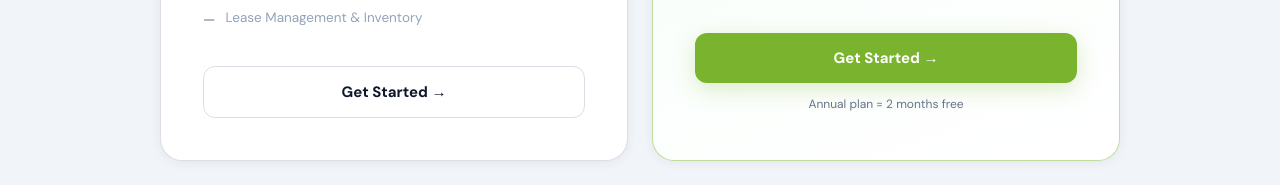
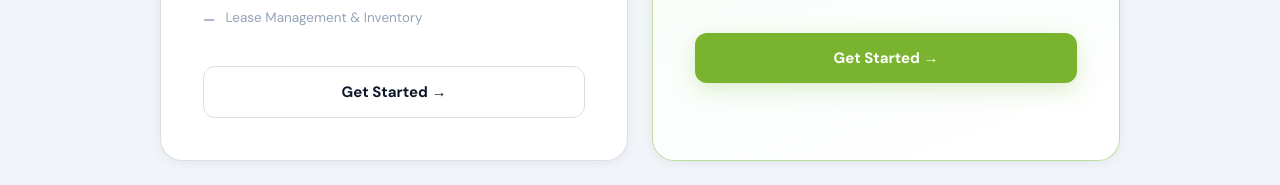
Before and after one commit to comercialtech/marketing, a website: page index.html in a window 1280 px wide. Shown: the part 6940-7125 px from the top of the page. Drawn offline with Linux system fonts and the light colour scheme.

Commit message:
Remove note about annual plan discount

```diff
--- a/index.html
+++ b/index.html
@@ -841,7 +841,6 @@ footer{background:#f1f5f9;border-top:1px solid var(--border);padding:60px 5% 28p
           <li>Priority Support + On-site Training</li>
         </ul>
         <button class="pc-btn p" onclick="scrollToForm()">Get Started →</button>
-        <p class="pc-note">Annual plan = 2 months free</p>
       </div>
 
     </div>
```
